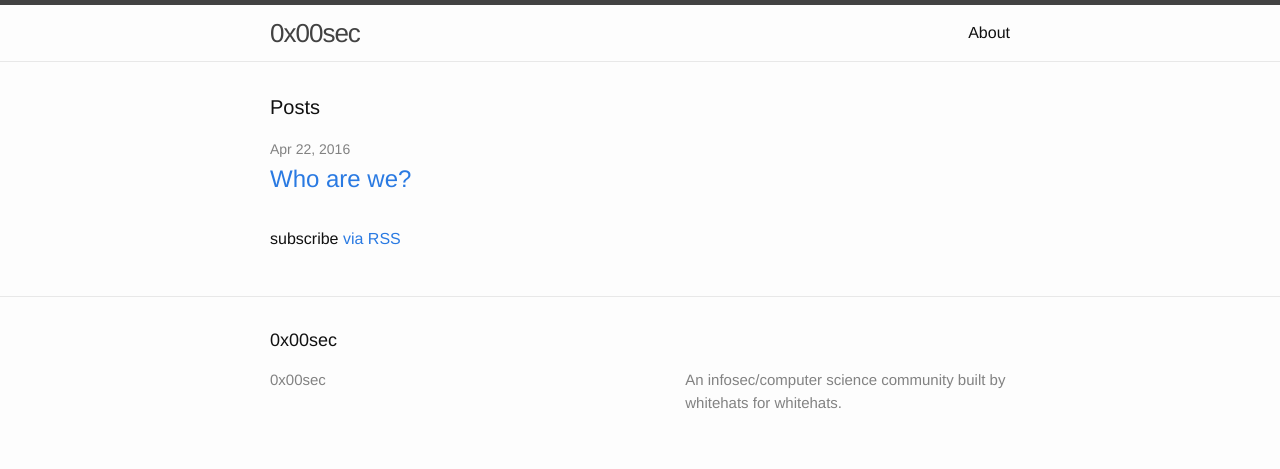
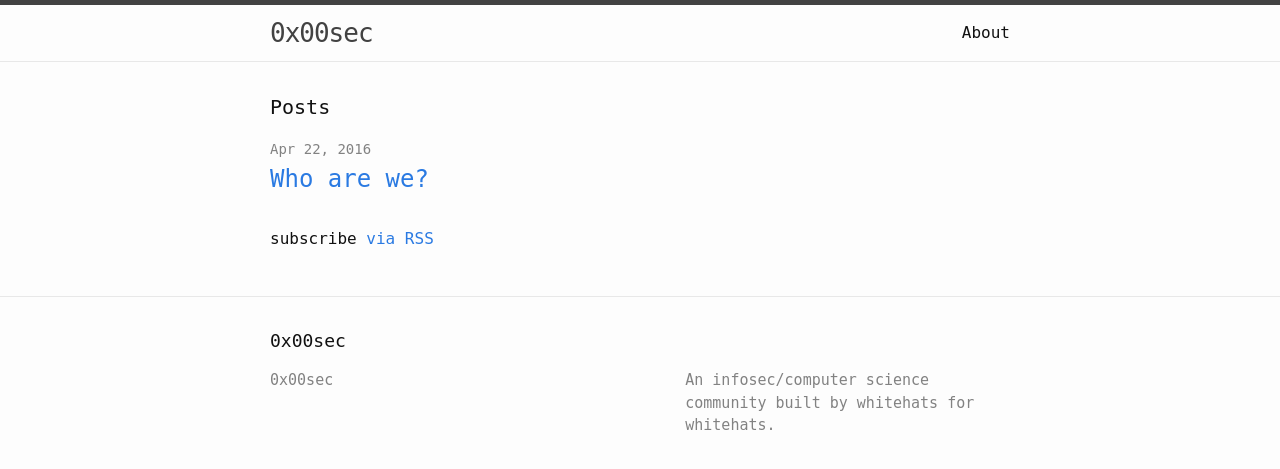
Before and after one commit to unh0lys0daz/0x00sec.github.io, a Jekyll site: the page built from index.html, in a window 1280 px wide. Shown: the top 469 px of the page. Built offline with Jekyll 4.4.1, drawn with Linux system fonts in a browser that asks for light colours.

Commit message:
change font to monospace
change font to monospace

```diff
--- a/css/main.scss
+++ b/css/main.scss
@@ -6,7 +6,7 @@
 
 
 // Our variables
-$base-font-family: "Helvetica Neue", Helvetica, Arial, sans-serif;
+$base-font-family: "Monospace", sans-serif;
 $base-font-size:   16px;
 $base-font-weight: 400;
 $small-font-size:  $base-font-size * 0.875;
```
